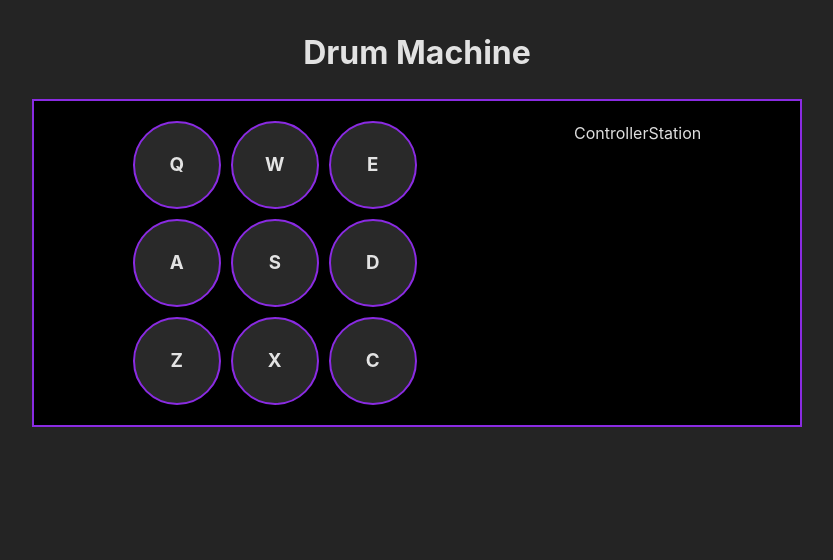
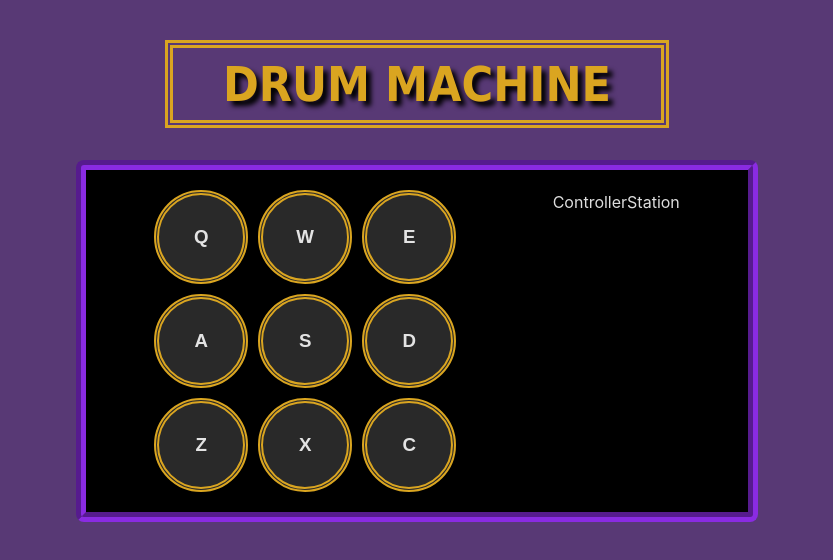
Before and after one commit to GiovanniCortes19/Drum-Machine, a React (Vite) app: page / in a window 1280 px wide. Shown: the top 560 px of the page, without its empty margins (231-1064 px from the left). Built offline with nearby package versions, Linux system fonts and the light colour scheme.

Commit message:
changed style of the title header and buttons of drum

```diff
--- a/src/App.jsx
+++ b/src/App.jsx
@@ -7,7 +7,7 @@
 
   return (
     <div id='drum-machine'>
-      <h1>Drum Machine</h1>
+      <h1 className='title'>Drum Machine</h1>
       <div id='display' className='drumBox-container'>
         <SoundBoard/>
         {/* <SoundKey/> */}
--- a/src/index.css
+++ b/src/index.css
@@ -7,7 +7,7 @@
 
   color-scheme: light dark;
   color: rgba(255, 255, 255, 0.87);
-  background-color: #242424;
+  background-color: #583975;
 
   font-synthesis: none;
   text-rendering: optimizeLegibility;
@@ -32,6 +32,18 @@
   height: 100vh;
 }
 
+.title {
+  text-transform: uppercase;
+  color: goldenrod;
+  font-family: Tahoma, sans-serif;
+  text-shadow: 5px 5px 5px black;
+  font-size: 3em;
+  border: 8px solid goldenrod;
+  padding-left: 50px;
+  padding-right: 50px;
+  border-style:double;
+}
+
 #drum-machine {
   width: 90%;
   display: flex;
@@ -43,23 +55,29 @@
 .drumBox-container {
   display: flex;
   justify-content: space-around;
-  width: 70%;
-  border: 2px solid blueviolet;
+  width: 60%;
+  border: 10px groove blueviolet;
   padding: 20px;
   background-color: black;
+  border-radius: 8px;
 }
 
 .drum-pad {
   display: flex;
   align-items: center;
   justify-content: center;
-  border: 2px solid blueviolet;
+  border: 5px double goldenrod;
   background-color: rgba(59, 59, 59, 0.711);
   border-radius: 50%;
   padding: 10px;
   width: 4em;
   height: 4em;
   cursor: pointer;
+  font-family: 'Arial Narrow Bold', sans-serif;
+}
+
+.drum-pad:hover{
+  background-color: rgba(218, 165, 32, 0.809);
 }
 
 .soundBoard {
```
